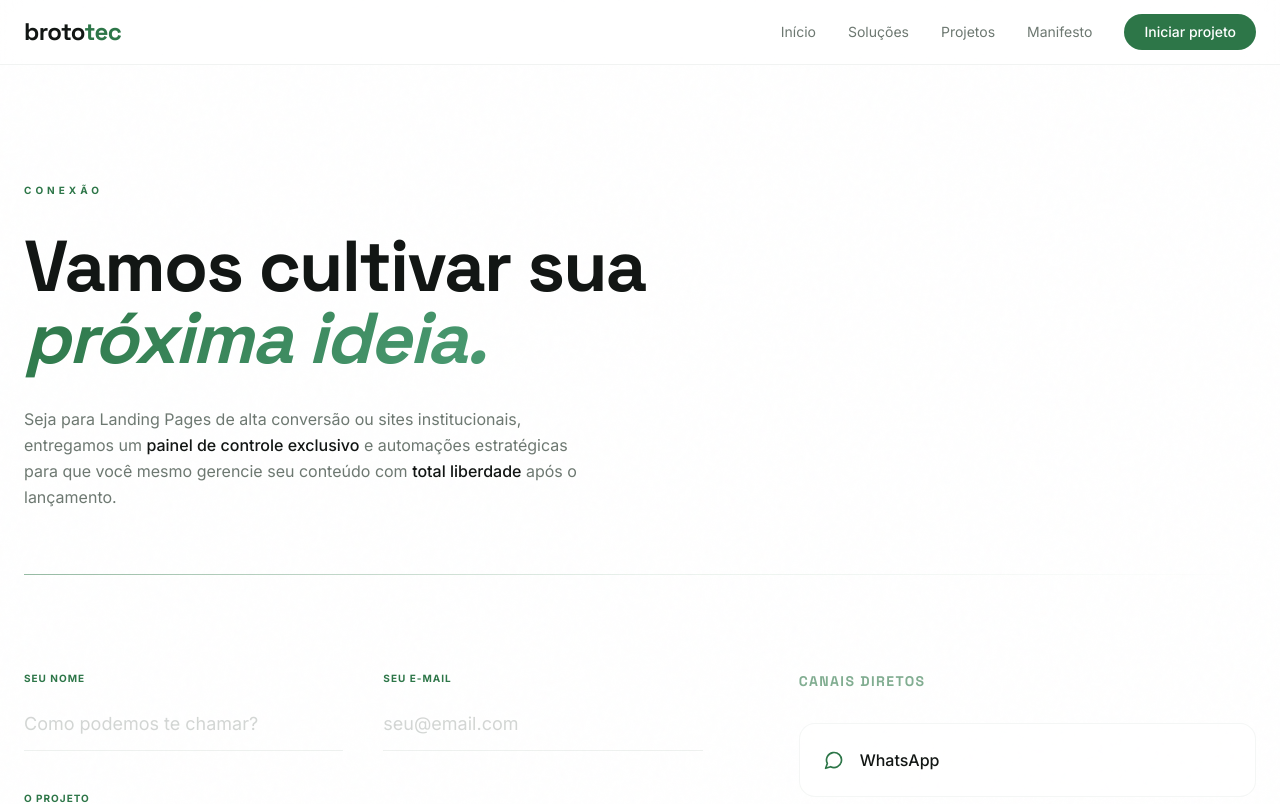
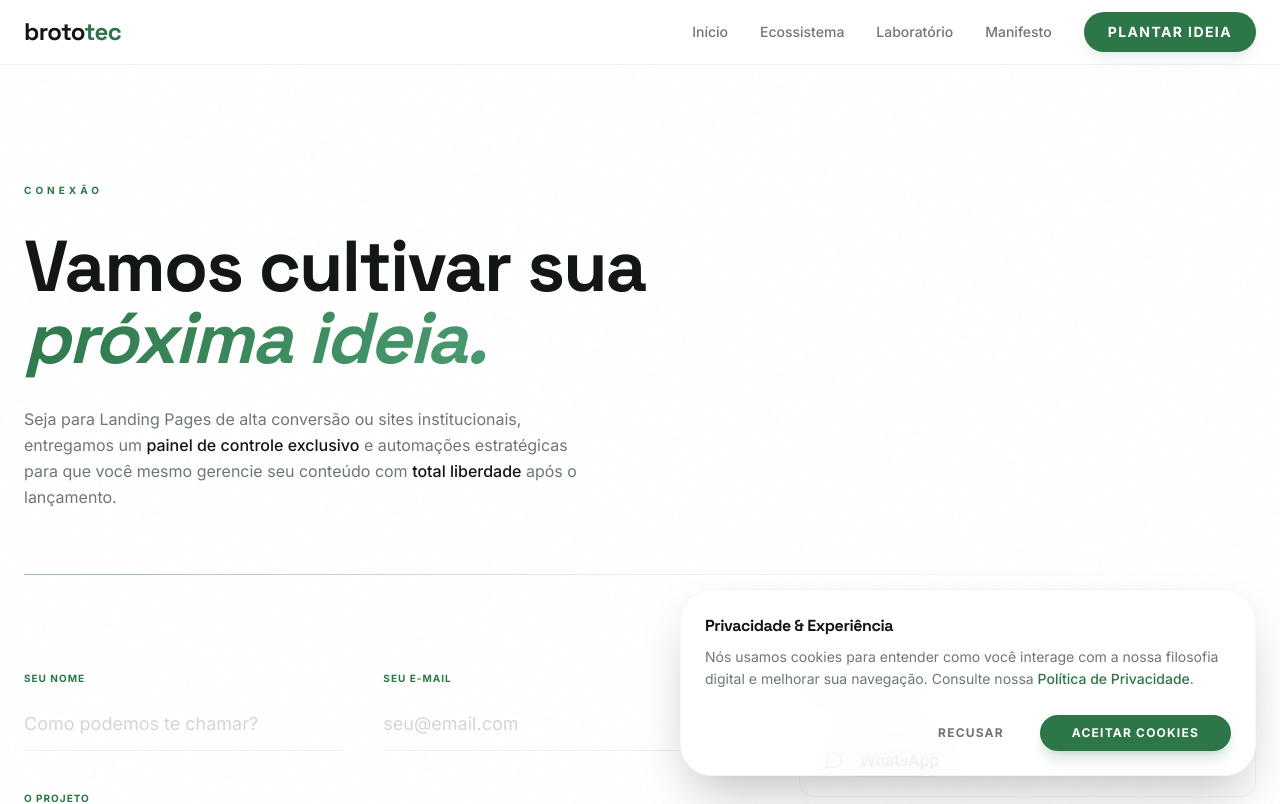
Before and after one commit to marllonpanisset/brototec, a React (Vite) app: page /contato in a window 1280 px wide. Shown: the top 804 px of the page. Built offline with nearby package versions, Linux system fonts and the light colour scheme.

Commit message:
implementação de banner de cookies, ajuste em nome de pagnas, arquivos e rotas

```diff
--- a/src/App.jsx
+++ b/src/App.jsx
@@ -4,23 +4,26 @@ import { queryClientInstance } from '@/lib/query-client';
 import { BrowserRouter as Router, Route, Routes } from 'react-router-dom';
 import PageNotFound from './lib/PageNotFound';
 import Home from './pages/Home';
-import Solucoes from './pages/Solucoes';
-import Projetos from './pages/Projetos';
+import Ecossistema from './pages/Ecossistema';
+import Laboratorio from './pages/Laboratorio';
 import Manifesto from './pages/Manifesto';
 import Contato from './pages/Contato';
 import PoliticaPrivacidade from './pages/PoliticaDePrivacidade';
 import TermosDeUso from './pages/TermosDeUso';
 import ProjetoDetalhe from './pages/ProjetoDetalhe';
+import CookieBanner from './components/CookieBanner';
 
 function App() {
   return (
     <QueryClientProvider client={queryClientInstance}>
       <Router>
+        <CookieBanner />
+
         <Routes>
           <Route path="/" element={<Home />} />
-          <Route path="/solucoes" element={<Solucoes />} />
-          <Route path="/projetos" element={<Projetos />} />
-          <Route path="/projetos/:slug" element={<ProjetoDetalhe />} />
+          <Route path="/ecossistema" element={<Ecossistema />} />
+          <Route path="/laboratorio" element={<Laboratorio />} />
+          <Route path="/laboratorio/:slug" element={<ProjetoDetalhe />} />
           <Route path="/manifesto" element={<Manifesto />} />
           <Route path="/contato" element={<Contato />} />
 
--- a/src/components/CookieBanner.jsx
+++ b/src/components/CookieBanner.jsx
@@ -1,5 +1,6 @@
 // src/components/CookieBanner.jsx
 import React, { useState, useEffect } from 'react';
+import { motion, AnimatePresence } from 'framer-motion'; // Recomendo usar framer para ser suave
 
 const CookieBanner = () => {
   const [isVisible, setIsVisible] = useState(false);
@@ -7,49 +8,58 @@ const CookieBanner = () => {
   useEffect(() => {
     const consent = localStorage.getItem('cookieConsent');
     if (!consent) {
-      setIsVisible(true);
+      // Pequeno delay para não assustar o usuário assim que ele abre o site
+      const timer = setTimeout(() => setIsVisible(true), 2000);
+      return () => clearTimeout(timer);
     }
   }, []);
 
   const handleAccept = () => {
     localStorage.setItem('cookieConsent', 'accepted');
     setIsVisible(false);
-    console.log('Cookies aceitos. Scripts de análise podem ser carregados.');
   };
 
   const handleReject = () => {
     localStorage.setItem('cookieConsent', 'rejected');
     setIsVisible(false);
-    console.log('Cookies rejeitados. Nenhum script de análise será carregado.');
   };
 
-  if (!isVisible) return null;
+  return (
+    <AnimatePresence>
+      {isVisible && (
+        <motion.div
+          initial={{ y: 100, opacity: 0 }}
+          animate={{ y: 0, opacity: 1 }}
+          exit={{ y: 100, opacity: 0 }}
+          className="fixed bottom-6 left-6 right-6 md:left-auto md:max-w-xl bg-white/80 backdrop-blur-xl border border-border/40 shadow-2xl p-6 z-[9999] rounded-[2rem]"
+        >
+          <div className="flex flex-col gap-6">
+            <div className="space-y-2">
+              <h4 className="font-heading font-bold text-foreground tracking-tight">Privacidade & Experiência</h4>
+              <p className="text-sm text-muted-foreground leading-relaxed">
+                Nós usamos cookies para entender como você interage com a nossa filosofia digital e melhorar sua navegação.
+                Consulte nossa <a href="/politica-de-privacidade" className="text-primary hover:underline font-medium">Política de Privacidade</a>.
+              </p>
+            </div>
 
-  return (
-    <div className="fixed bottom-0 left-0 right-0 bg-background border-t border-border/40 shadow-lg p-4 md:p-6 z-50">
-      <div className="max-w-7xl mx-auto flex flex-col sm:flex-row items-center justify-between gap-4">
-        <p className="text-sm text-muted-foreground text-center sm:text-left">
-          Nós usamos cookies para melhorar sua experiência de navegação. Ao continuar, você concorda com nossa{' '}
-          <a href="/politica-de-privacidade#cookies" className="text-primary hover:underline">
-            Política de Privacidade
-          </a>.
-        </p>
-        <div className="flex gap-3">
+            <div className="flex items-center justify-end gap-3">
               <button
                 onClick={handleReject}
-            className="px-5 py-2 text-sm font-medium text-foreground border border-border rounded-full hover:bg-muted transition-colors duration-200"
+                className="px-6 py-2.5 text-xs font-bold uppercase tracking-widest text-muted-foreground hover:text-foreground transition-colors"
               >
-            Rejeitar
+                Recusar
               </button>
               <button
                 onClick={handleAccept}
-            className="px-5 py-2 text-sm font-medium text-primary-foreground bg-primary rounded-full hover:bg-primary/90 transition-colors duration-200 shadow-md"
+                className="px-8 py-2.5 text-xs font-bold uppercase tracking-widest text-white bg-primary rounded-full hover:bg-primary/90 transition-all shadow-lg shadow-primary/20"
               >
-            Aceitar
+                Aceitar Cookies
               </button>
             </div>
           </div>
-    </div>
+        </motion.div>
+      )}
+    </AnimatePresence>
   );
 };
 
--- a/src/components/layout/Footer.jsx
+++ b/src/components/layout/Footer.jsx
@@ -95,7 +95,7 @@ const Footer = () => {
               </a>
               <div className="flex items-center gap-3 text-sm text-muted-foreground">
                 <MapPin size={16} className="text-primary/70 flex-shrink-0" />
-                <span>Rio de Janeiro, RJ — Brasil</span>
+                <span>Operação Global — Remoto</span>
               </div>
             </div>
           </div>
--- a/src/components/layout/Navbar.jsx
+++ b/src/components/layout/Navbar.jsx
@@ -1,14 +1,16 @@
 import { useState } from "react";
 import { motion, AnimatePresence } from "framer-motion";
 import { Menu, X } from "lucide-react";
+import { Link, useLocation } from "react-router-dom"; // Importando Link para evitar refresh de página
 
 export default function Navbar() {
   const [open, setOpen] = useState(false);
+  const location = useLocation();
 
   const links = [
     { label: "Início", href: "/" },
-    { label: "Soluções", href: "/solucoes" },
-    { label: "Projetos", href: "/projetos" },
+    { label: "Ecossistema", href: "/ecossistema" },
+    { label: "Laboratório", href: "/laboratorio" },
     { label: "Manifesto", href: "/manifesto" },
   ];
 
@@ -20,35 +22,40 @@ export default function Navbar() {
       className="fixed top-0 left-0 right-0 z-50 bg-background/60 backdrop-blur-xl border-b border-border/50"
     >
       <div className="max-w-7xl mx-auto px-6 h-16 flex items-center justify-between">
-        <a href="/" className="font-heading font-bold text-2xl tracking-tight text-foreground">
-          broto<span className="text-primary">tec</span>
-        </a>
+        {/* Logo - Agora atua como o 'Início' */}
+        <Link to="/" className="font-heading font-bold text-2xl tracking-tight text-foreground group">
+          broto<span className="text-primary group-hover:text-primary/80 transition-colors">tec</span>
+        </Link>
 
-        {/* Desktop */}
+        {/* Desktop Navigation */}
         <div className="hidden md:flex items-center gap-8">
           {links.map((l) => (
-            <a
+            <Link
               key={l.href}
-              href={l.href}
-              className="text-sm text-muted-foreground hover:text-foreground transition-colors duration-300"
+              to={l.href}
+              className={`text-sm font-medium transition-colors duration-300 ${
+                location.pathname === l.href
+                  ? "text-primary"
+                  : "text-muted-foreground hover:text-foreground"
+              }`}
             >
               {l.label}
-            </a>
+            </Link>
           ))}
-          <a
-            href="/contato"
-            className="text-sm font-medium bg-primary text-primary-foreground px-5 py-2 rounded-full hover:opacity-90 transition-opacity"
+          <Link
+            to="/contato"
+            className="text-sm font-bold uppercase tracking-widest bg-primary text-primary-foreground px-6 py-2.5 rounded-full hover:opacity-90 transition-all shadow-lg shadow-primary/10"
           >
-            Iniciar projeto
-          </a>
+            Plantar Ideia
+          </Link>
         </div>
 
         {/* Mobile toggle */}
         <button
           onClick={() => setOpen(!open)}
-          className="md:hidden text-foreground"
+          className="md:hidden text-foreground p-2"
         >
-          {open ? <X size={22} /> : <Menu size={22} />}
+          {open ? <X size={24} /> : <Menu size={24} />}
         </button>
       </div>
 
@@ -61,24 +68,26 @@ export default function Navbar() {
             exit={{ opacity: 0, height: 0 }}
             className="md:hidden bg-background/95 backdrop-blur-xl border-b border-border overflow-hidden"
           >
-            <div className="px-6 py-6 flex flex-col gap-4">
+            <div className="px-6 py-8 flex flex-col gap-5">
               {links.map((l) => (
-                <a
+                <Link
                   key={l.href}
-                  href={l.href}
+                  to={l.href}
                   onClick={() => setOpen(false)}
-                  className="text-base text-muted-foreground hover:text-foreground transition-colors"
+                  className={`text-lg font-heading font-semibold ${
+                    location.pathname === l.href ? "text-primary" : "text-muted-foreground"
+                  }`}
                 >
                   {l.label}
-                </a>
+                </Link>
               ))}
-              <a
-                href="/contato"
+              <Link
+                to="/contato"
                 onClick={() => setOpen(false)}
-                className="text-sm font-medium bg-primary text-primary-foreground px-5 py-2.5 rounded-full text-center hover:opacity-90 transition-opacity mt-2"
+                className="text-sm font-bold uppercase tracking-widest bg-primary text-primary-foreground px-5 py-3.5 rounded-full text-center hover:opacity-90 transition-opacity mt-4"
               >
-                Iniciar projeto
-              </a>
+                Plantar Ideia
+              </Link>
             </div>
           </motion.div>
         )}
--- a/src/components/solucoes/SolucoesHero.jsx
+++ b/src/components/solucoes/SolucoesHero.jsx
@@ -12,7 +12,7 @@ export default function SolucoesHero() {
           transition={{ duration: 0.6 }}
           className="inline-block text-xs font-medium text-primary tracking-[0.2em] uppercase mb-8"
         >
-          Soluções
+          Laboratório
         </motion.span>
 
         <motion.h1
--- a/src/pages/Projetos.jsx
+++ b/src/pages/Laboratorio.jsx
@@ -8,7 +8,7 @@ import CaseCard from "../components/projetos/CaseCard"; // Importando o CaseCard
 // IMPORTANTE: Importando da fonte única de dados que contém 'cover' e 'thumbnail'
 import { cases } from "../data/cases";
 
-export default function Projetos() {
+export default function Laboratorio() {
   return (
     <div className="min-h-screen bg-background text-foreground bg-noise">
       <Navbar />
```
Also changed, not shown: src/pages/Ecossistema.jsx (renamed from src/pages/Solucoes.jsx). Lines whose indentation alone changed are shown as unchanged.
